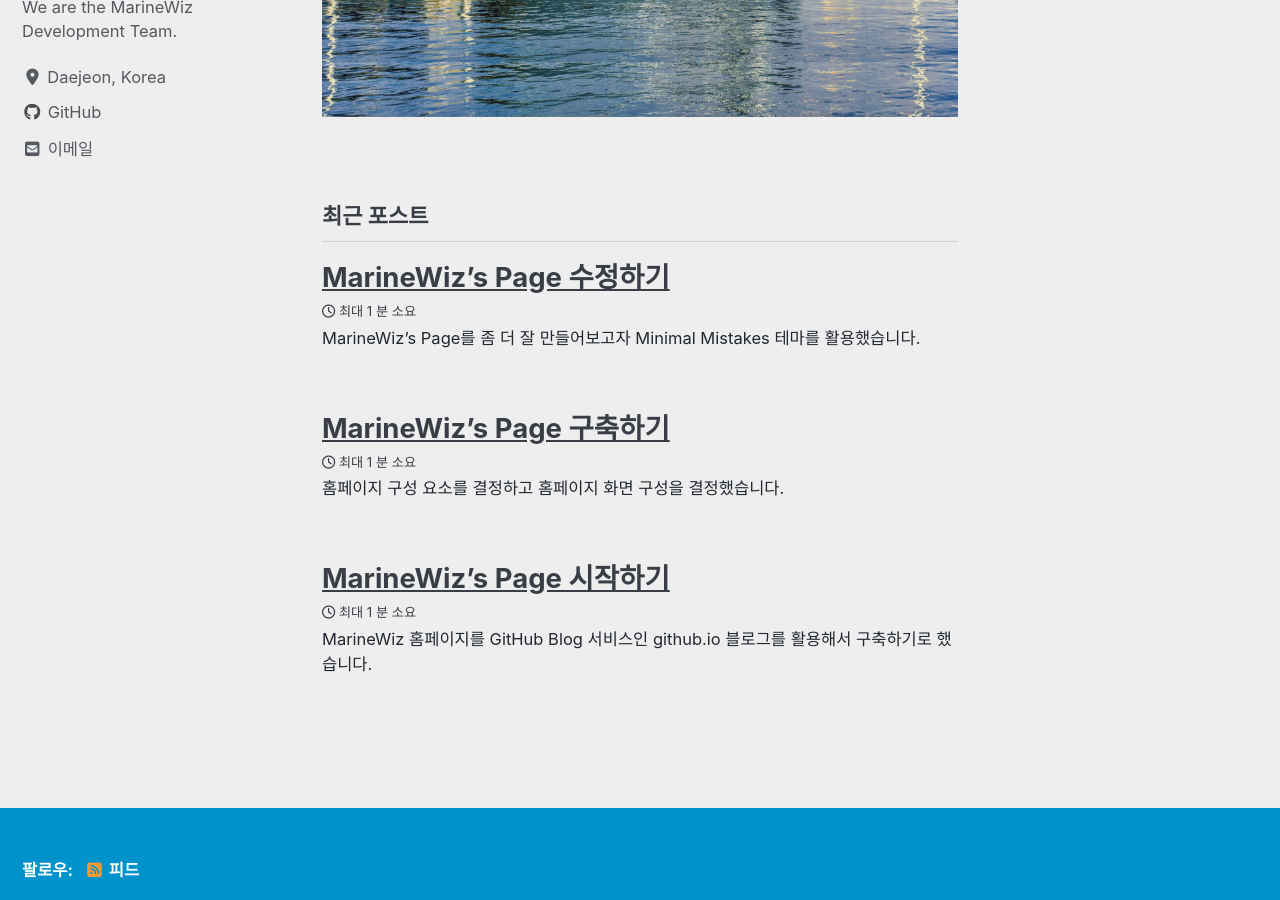
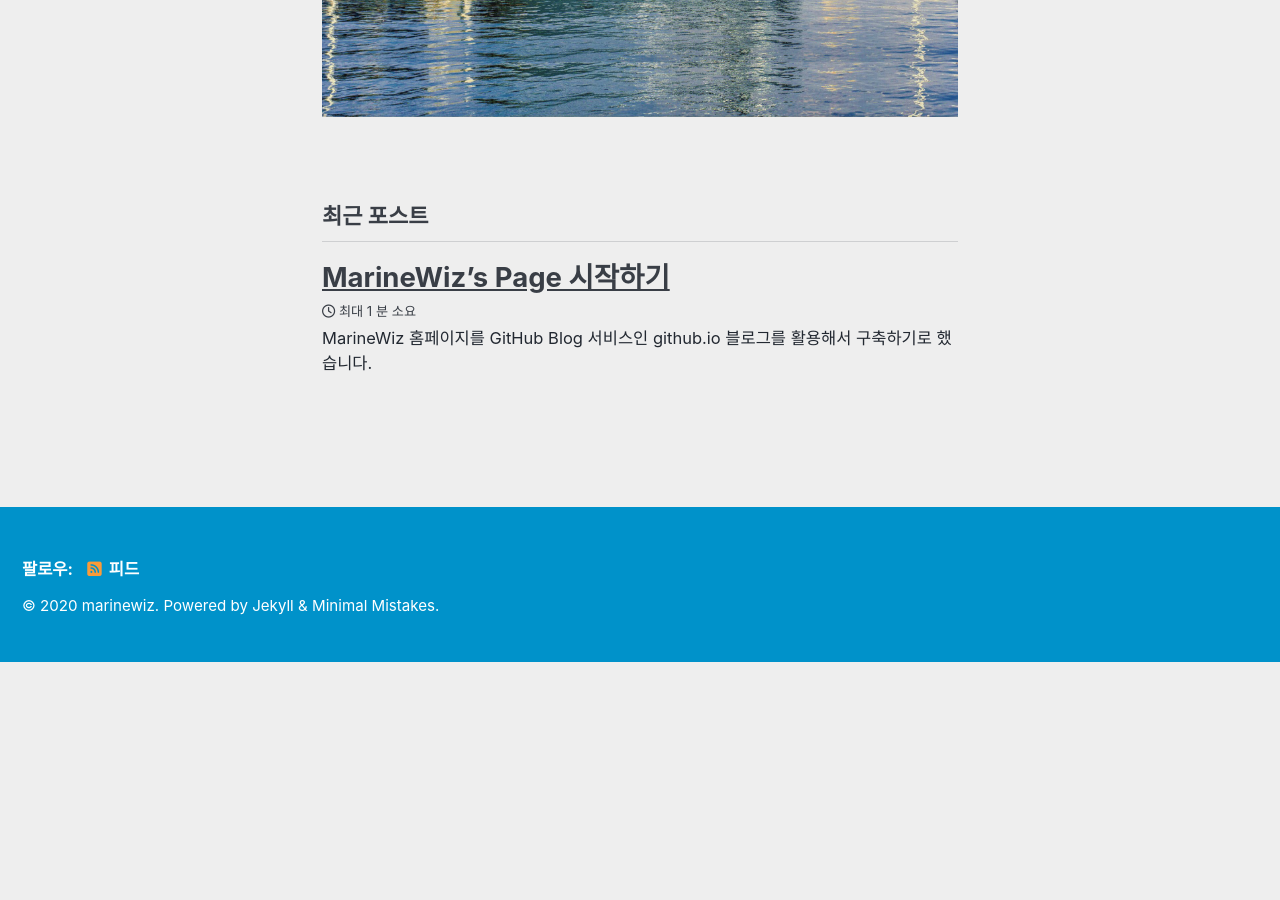
Before and after one commit to MarineWiz/MarineWiz.github.io, a Jekyll site: the page built from index.html, in a window 1280 px wide and 900 px high, scrolled down 490 px. Built offline with Jekyll 4.4.1, drawn with Linux system fonts in a browser that asks for light colours; cached includes are drawn as plain includes; nearby versions of some CDN libraries; the list of posts is cut into pages by our own code; after the commit the page ends 1152 px from its top, so only the background shows below that.

Commit message:
update post

```diff
--- a/_posts/2020-04-17-under-construction.md
+++ /dev/null
@@ -1,12 +0,0 @@
----
-title:  "MarineWiz's Page 구축하기"
-excerpt: "홈페이지 구성 요소를 결정하고 홈페이지 화면 구성을 결정했습니다."
-
-last_modified_at: 2020-04-17T10:35:00-05:00
-sidebar : true
----
-
-홈페이지 구성 요소를 결정하고 홈페이지 화면 구성을 결정했습니다.
-
-이 글의 제목은 {{ page.title }}이고
-마지막으로 수정된 시간은 {{ page.last_modified_at }}이다.
```
Also changed, not shown: _posts/2020-04-14-first-post.md (+2 -0 lines), _posts/2020-04-17-마린위즈.md (deleted, +0 -12 lines).
